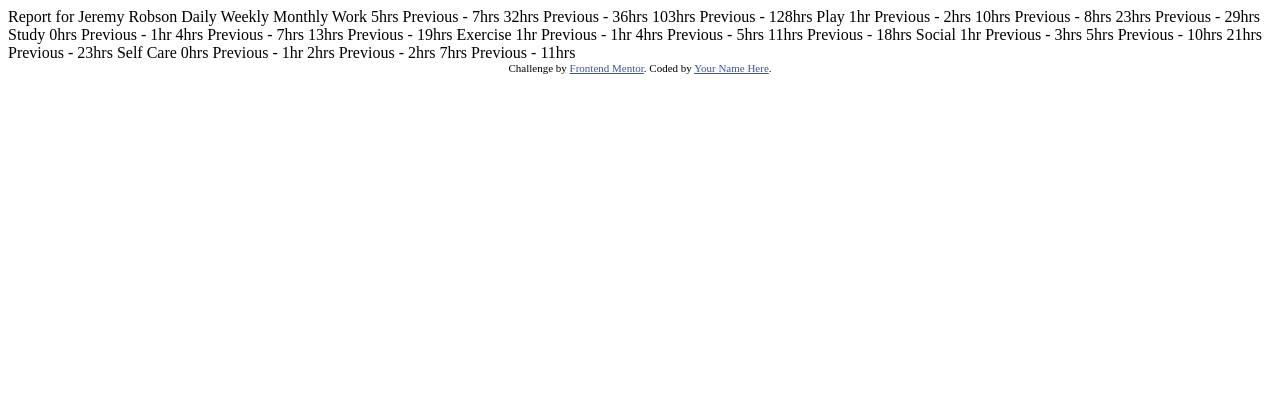
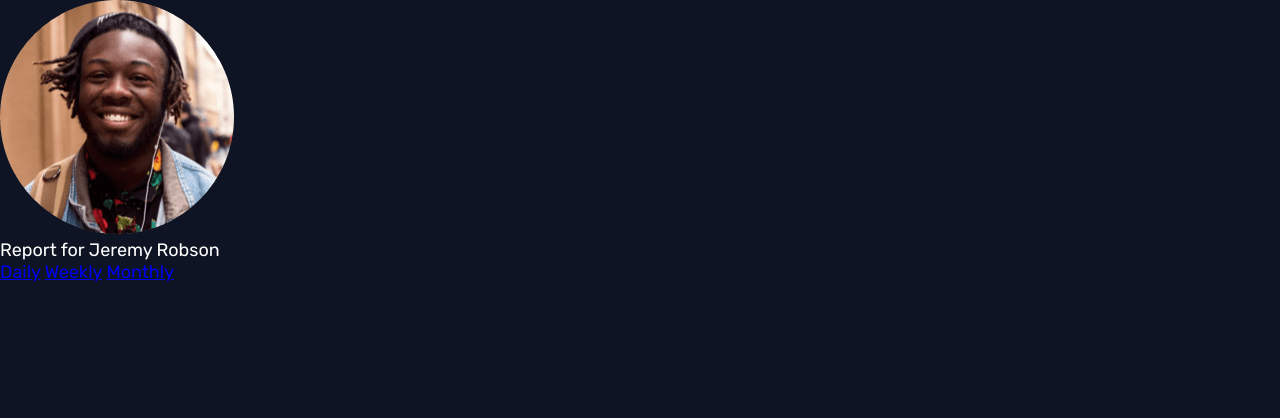
Before and after one commit to telsabate-hub/time-tracking-dashboard, a plain HTML site: page index.html in a window 1280 px wide. Drawn offline with Linux system fonts and the light colour scheme.

Commit message:
Added semantic html and scss initial setup.

```diff
--- a/index.html
+++ b/index.html
@@ -6,75 +6,61 @@
 
   <link rel="icon" type="image/png" sizes="32x32" href="./images/favicon-32x32.png">
 
+  <link rel="stylesheet" href="./css/main.css">
+
+  <link rel="preconnect" href="https://fonts.googleapis.com">
+  <link rel="preconnect" href="https://fonts.gstatic.com" crossorigin>
+  <link href="https://fonts.googleapis.com/css2?family=Rubik:ital,wght@0,300..900;1,300..900&display=swap" rel="stylesheet">
+
   <title>Frontend Mentor | Time tracking dashboard</title>
 
-  <!-- Feel free to remove these styles or customise in your own stylesheet 👍 -->
-  <style>
-    .attribution { font-size: 11px; text-align: center; }
-    .attribution a { color: hsl(228, 45%, 44%); }
-  </style>
 </head>
 <body>
-
-  Report for
-  Jeremy Robson
-
-  Daily
-  Weekly
-  Monthly
-
-  Work
-  5hrs <!-- daily -->
-  Previous - 7hrs <!-- daily -->
-  32hrs <!-- weekly -->
-  Previous - 36hrs <!-- weekly -->
-  103hrs <!-- monthly -->
-  Previous - 128hrs <!-- monthly -->
-
-  Play
-  1hr <!-- daily -->
-  Previous - 2hrs <!-- daily -->
-  10hrs <!-- weekly -->
-  Previous - 8hrs <!-- weekly -->
-  23hrs <!-- monthly -->
-  Previous - 29hrs <!-- monthly -->
-
-  Study
-  0hrs <!-- daily -->
-  Previous - 1hr <!-- daily -->
-  4hrs <!-- weekly -->
-  Previous - 7hrs <!-- weekly -->
-  13hrs <!-- monthly -->
-  Previous - 19hrs <!-- monthly -->
-
-  Exercise
-  1hr <!-- daily -->
-  Previous - 1hr <!-- daily -->
-  4hrs <!-- weekly -->
-  Previous - 5hrs <!-- weekly -->
-  11hrs <!-- monthly -->
-  Previous - 18hrs <!-- monthly -->
-
-  Social
-  1hr <!-- daily -->
-  Previous - 3hrs <!-- daily -->
-  5hrs <!-- weekly -->
-  Previous - 10hrs <!-- weekly -->
-  21hrs <!-- monthly -->
-  Previous - 23hrs <!-- monthly -->
-
-  Self Care
-  0hrs <!-- daily -->
-  Previous - 1hr <!-- daily -->
-  2hrs <!-- weekly -->
-  Previous - 2hrs <!-- weekly -->
-  7hrs <!-- monthly -->
-  Previous - 11hrs <!-- monthly -->
-
-
-  <div class="attribution">
-    Challenge by <a href="https://www.frontendmentor.io?ref=challenge" target="_blank">Frontend Mentor</a>.
-    Coded by <a href="#">Your Name Here</a>.
-  </div>
+  <main>
+    <div>
+      <img src="./images/image-jeremy.png" alt="Jeremy Robson's Profile Picture"/>
+      <p>
+        <span>Report for</span>
+        <span>Jeremy Robson</span>
+      </p>
+    </div>
+    <nav>
+      <a href="#">Daily</a>
+      <a href="#">Weekly</a>
+      <a href="#">Monthly</a>
+    </nav>
+    <ul>
+      <li>
+        <span data-title="Work" class="category-title"></span>
+        <span data-current="32" class="category-current-value"></span>
+        <span data-previous="36" class="category-previous-value"></span>
+      </li>
+      <li>
+        <span data-title="Play" class="category-title"></span>
+        <span data-current="10" class="category-current-value"></span>
+        <span data-previous="8" class="category-previous-value"></span>
+      </li>
+      <li>
+        <span data-title="Study" class="category-title"></span>
+        <span data-current="4" class="category-current-value"></span>
+        <span data-previous="7" class="category-previous-value"></span>
+      </li>
+      <li>
+        <span data-title="Exercise" class="category-title"></span>
+        <span data-current="4" class="category-current-value"></span>
+        <span data-previous="5" class="category-previous-value"></span>
+      </li>
+      <li>
+        <span data-title="Social" class="category-title"></span>
+        <span data-current="5" class="category-current-value"></span>
+        <span data-previous="10" class="category-previous-value"></span>
+      </li>
+      <li>
+        <span data-title="Self Care" class="category-title"></span>
+        <span data-current="2" class="category-current-value"></span>
+        <span data-previous="2" class="category-previous-value"></span>
+      </li>
+    </ul>
+  </main>
 </body>
 </html>
--- /dev/null
+++ b/scss/_config.scss
@@ -0,0 +1,25 @@
+$primary_purple_600: hsl(246, 80%, 60%);
+$primary_orange: hsl(15, 100%, 70%);
+$primary_blue: hsl(195, 74%, 62%);
+$primary_pink: hsl(348, 100%, 68%);
+$primary_green: hsl(145, 58%, 55%);
+$primary_purple_700: hsl(264, 64%, 52%);
+$primary_yellow: hsl(43, 84%, 65%);
+
+$neutral_navy_950: hsl(226, 43%, 10%);
+$neutral_navy_900: hsl(235, 46%, 20%);
+$neutral_navy_200: hsl(236, 100%, 87%);
+$neutral_purple: hsl(235, 45%, 61%);
+
+* {
+    box-sizing: border-box;
+    margin: 0;
+    padding: 0;
+}
+
+body {
+    font-family: "Rubik", sans-serif;
+    font-size: 18px;
+    color: white;
+    background-color: $neutral_navy_950;
+}
--- /dev/null
+++ b/scss/main.scss
@@ -0,0 +1 @@
+@import './config';
```
Also changed, not shown: css/main.css (added).
